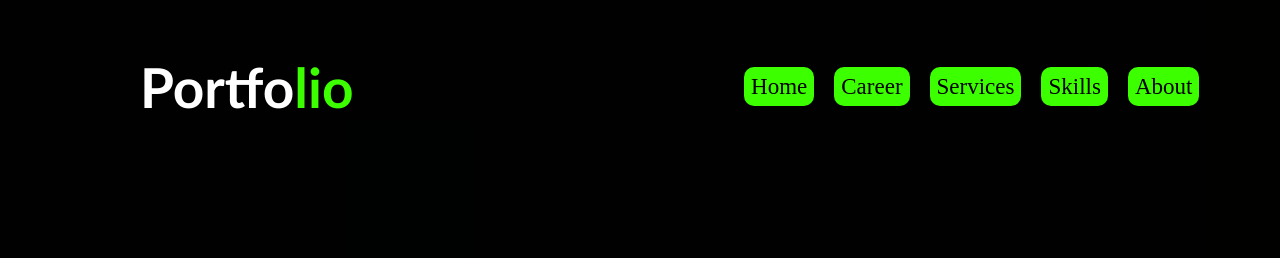
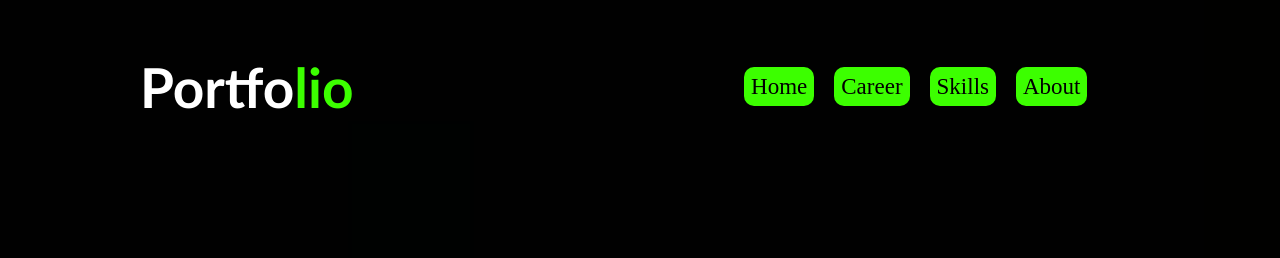
Before and after one commit to vamshi8499/Portfolio, a plain HTML site: page index.html in a window 1280 px wide. Shown: the top 258 px of the page. Drawn offline with Linux system fonts and the light colour scheme.

Commit message:
Update index.html

```diff
--- a/index.html
+++ b/index.html
@@ -14,7 +14,6 @@
         <ul>
           <li><a href="#" target="_blank">Home</a></li>
           <li><a href="Career.html" target="_blank">Career</a></li>
-          <li><a href="#" target="_blank">Services</a></li>
           <li><a href="#" target="_blank">Skills</a></li>
           <li><a href="#" target="_blank">About</a></li>
         </ul>
```
